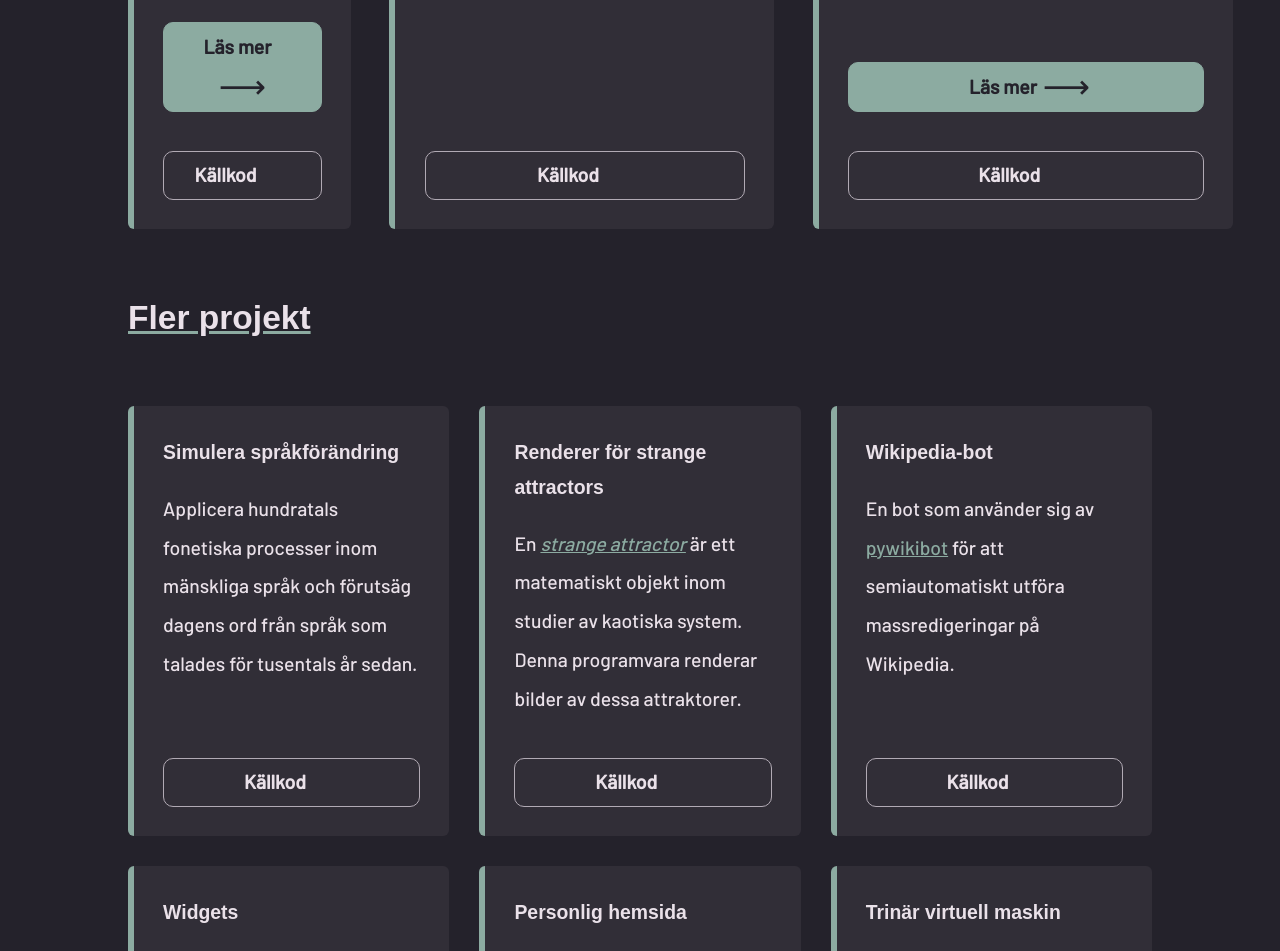
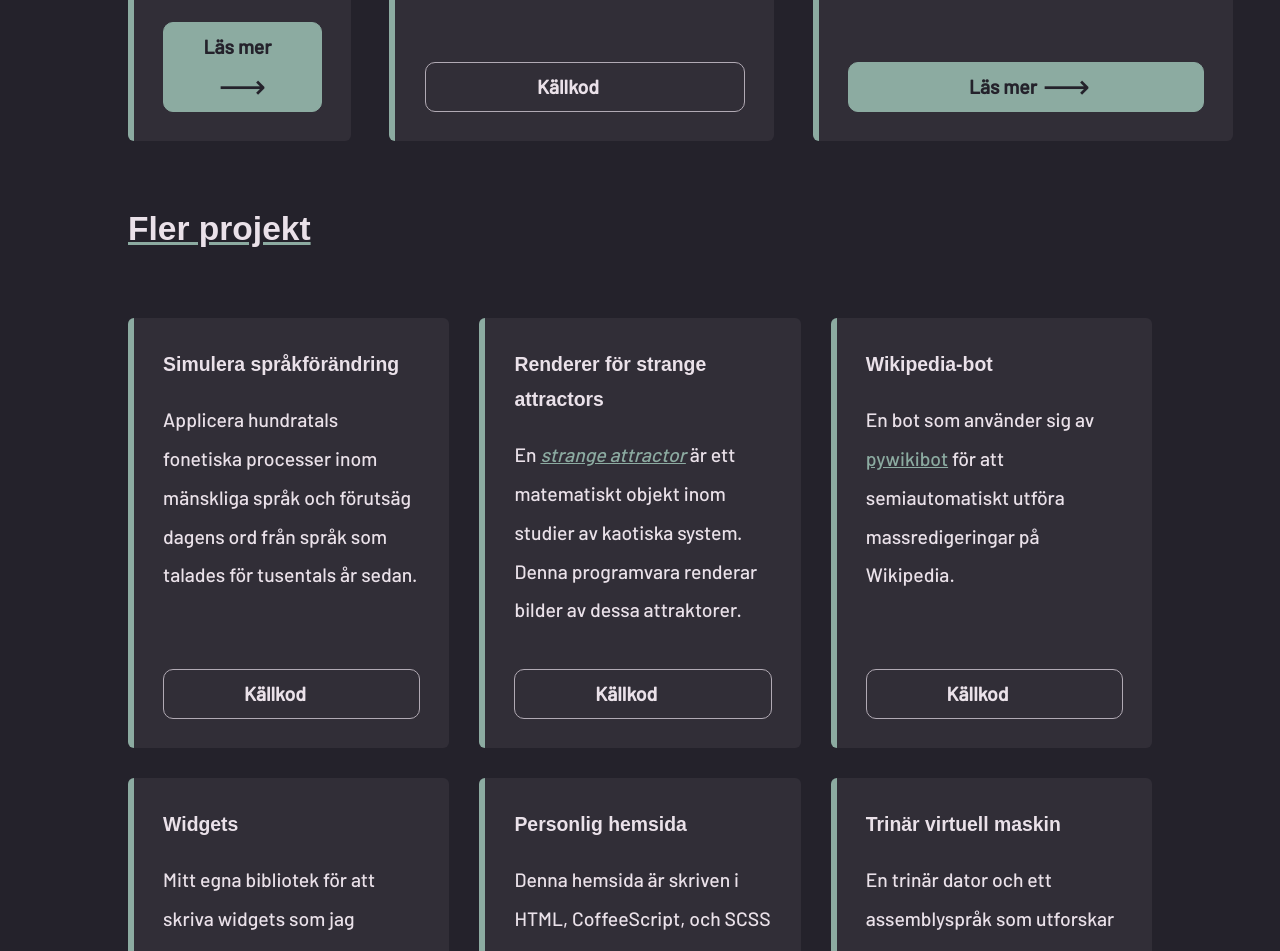
Before and after one commit to midnattssol/midnattssol.github.io, a plain HTML site: page index.html in a window 1280 px wide. Shown: the part 2990-3941 px from the top of the page. Drawn offline with Linux system fonts and the light colour scheme; a web font is replaced by a local one.

Commit message:
remove broken links

```diff
--- a/index.html
+++ b/index.html
@@ -66,9 +66,9 @@
                         <a href="./project-llm.html" class="button button--read-more">Läs mer&ensp;
                         <span class="button--primary__arrow"><span class="icon">⟶</span></span>
                         </a>
-                        <a href="https://github.com/midnattssol/llm-interface" class="button">Källkod&ensp;
+                        <!-- <a href="https://github.com/midnattssol/llm-interface" class="button">Källkod&ensp;
                         <span class="icon"></span>
-                        </a>
+                        </a> -->
                     </div>
                 </div>
                 <div class="fullwidth project-card">
@@ -98,9 +98,9 @@
                         <a href="./project-programming-language.html" class="button button--read-more">Läs mer&ensp;
                             <span class="button--primary__arrow"><span class="icon">⟶</span></span>
                         </a>
-                        <a href="https://github.com/midnattssol/cinnamon" class="button">Källkod&ensp;
+                        <!-- <a href="https://github.com/midnattssol/cinnamon" class="button">Källkod&ensp;
                         <span class="icon"></span>
-                        </a>
+                        </a> -->
                     </div>
                 </div>
             </div>
```
